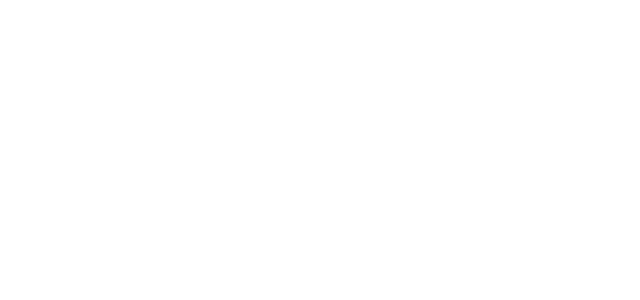
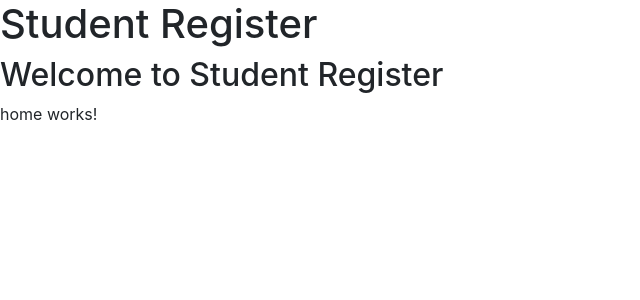
Before and after one commit to navishkauoc/student-register, an Angular app in the folder Frontend/studreg/: page / in a window 1280 px wide. Shown: the top 300 px of the page, without its empty margins (0-640 px from the left). Built offline with nearby package versions, Linux system fonts and the light colour scheme.

Commit message:
Home component added

```diff
--- a/Frontend/studreg/src/app/app.component.html
+++ b/Frontend/studreg/src/app/app.component.html
@@ -1 +1,3 @@
-<router-outlet></router-outlet>
+<h1>{{ title }}</h1>
+<h2>Welcome to Student Register</h2>
+<router-outlet><app-home></app-home></router-outlet>
--- a/Frontend/studreg/src/app/app.component.ts
+++ b/Frontend/studreg/src/app/app.component.ts
@@ -6,5 +6,5 @@
   styleUrls: ['./app.component.css']
 })
 export class AppComponent {
-  title = 'studreg';
+  title = 'Student Register';
 }
--- a/Frontend/studreg/src/app/app.module.ts
+++ b/Frontend/studreg/src/app/app.module.ts
@@ -3,10 +3,12 @@
 
 import { AppRoutingModule } from './app-routing.module';
 import { AppComponent } from './app.component';
+import { HomeComponent } from './home/home.component';
 
 @NgModule({
   declarations: [
-    AppComponent
+    AppComponent,
+    HomeComponent
   ],
   imports: [
     BrowserModule,
--- /dev/null
+++ b/Frontend/studreg/src/app/home/home.component.html
@@ -0,0 +1 @@
+<p>home works!</p>
--- /dev/null
+++ b/Frontend/studreg/src/app/home/home.component.ts
@@ -0,0 +1,15 @@
+import { Component, OnInit } from '@angular/core';
+
+@Component({
+  selector: 'app-home',
+  templateUrl: './home.component.html',
+  styleUrls: ['./home.component.css']
+})
+export class HomeComponent implements OnInit {
+
+  constructor() { }
+
+  ngOnInit(): void {
+  }
+
+}
```
Also changed, not shown: Frontend/studreg/src/app/home/home.component.css (added), 1 other file (tests, documents, lock files or other folders).
